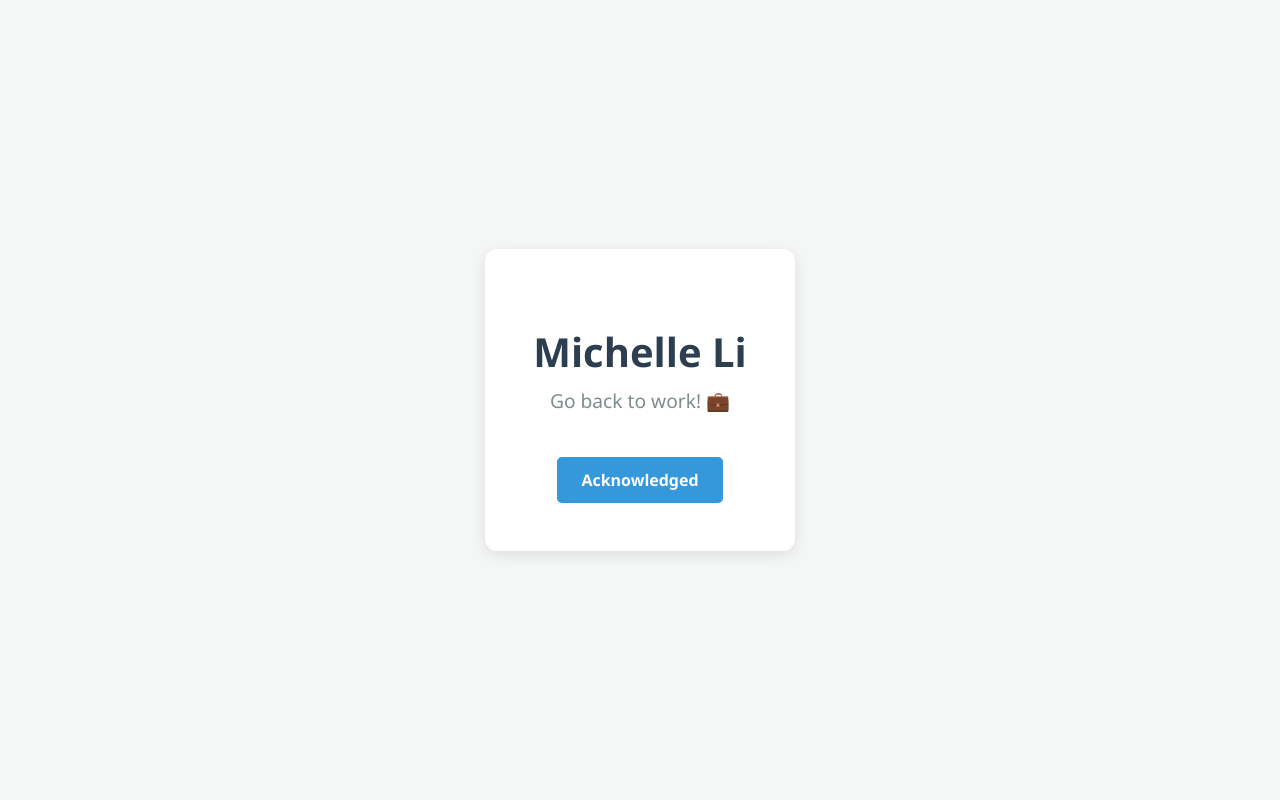
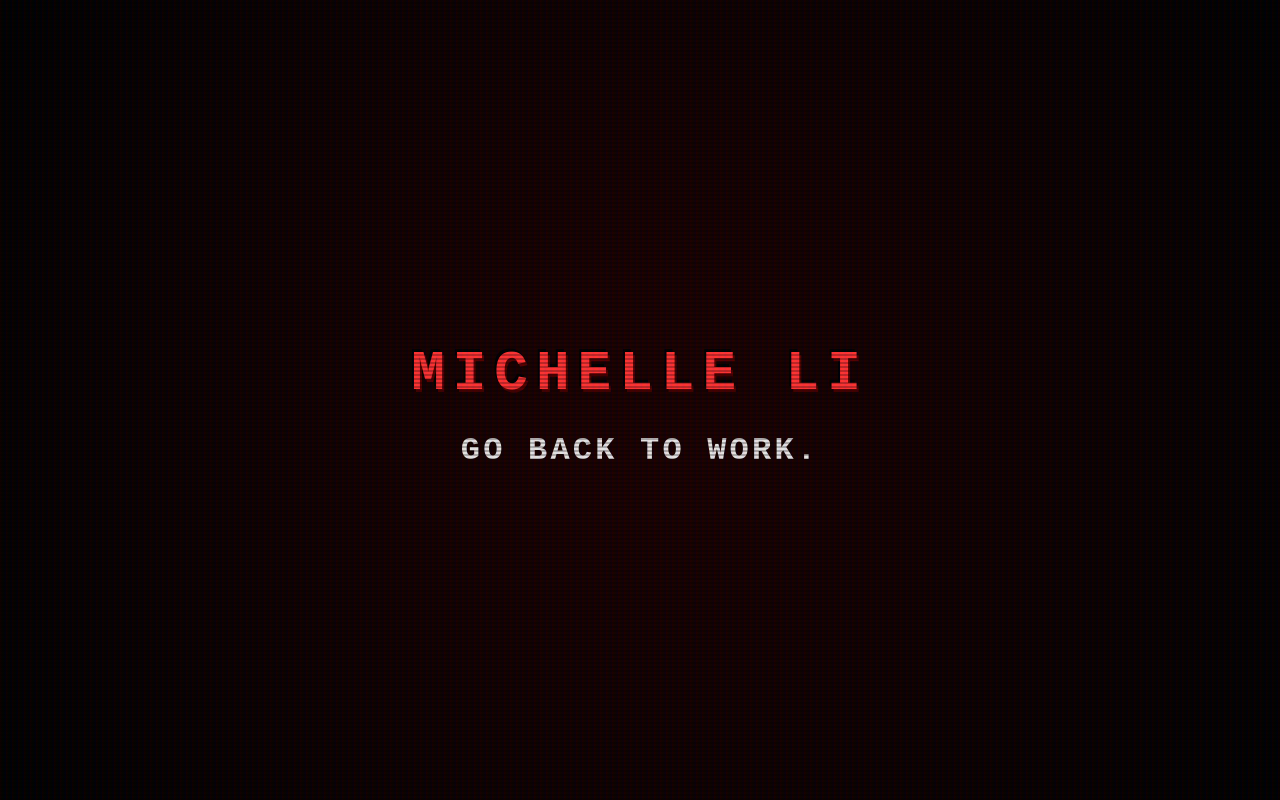
Before and after one commit to oyfel/stella, a plain HTML site: page index.html in a window 1280 px wide. Drawn offline with Linux system fonts and the light colour scheme.

Commit message:
Update index.html

```diff
--- a/index.html
+++ b/index.html
@@ -3,56 +3,101 @@
 <head>
     <meta charset="UTF-8">
     <meta name="viewport" content="width=device-width, initial-scale=1.0">
-    <title>Message for Michelle</title>
+    <title>THEY ARE WATCHING</title>
     <style>
         body {
-            font-family: 'Segoe UI', Tahoma, Geneva, Verdana, sans-serif;
-            background-color: #f4f7f6;
+            background-color: #050505;
+            color: #ff3333;
+            font-family: 'Courier New', Courier, monospace;
             display: flex;
             justify-content: center;
             align-items: center;
             height: 100vh;
             margin: 0;
+            overflow: hidden;
+            background-image: radial-gradient(circle, #1a0000 10%, #000000 100%);
         }
+
         .container {
             text-align: center;
-            background-color: #ffffff;
-            padding: 3rem;
-            border-radius: 12px;
-            box-shadow: 0 4px 15px rgba(0, 0, 0, 0.1);
+            position: relative;
         }
+
         h1 {
-            color: #2c3e50;
-            font-size: 2.5rem;
-            margin-bottom: 0.5rem;
+            font-size: 3.5rem;
+            text-transform: uppercase;
+            letter-spacing: 0.5rem;
+            margin-bottom: 10px;
+            animation: glitch 1s linear infinite;
+            text-shadow: 0 0 10px rgba(255, 0, 0, 0.7);
         }
-        p {
-            color: #7f8c8d;
-            font-size: 1.2rem;
-            margin-top: 0;
+
+        h2 {
+            font-size: 2rem;
+            color: #ffffff;
+            letter-spacing: 0.2rem;
+            text-shadow: 0 0 8px rgba(255, 255, 255, 0.6);
+            opacity: 0.8;
+            animation: flicker 2s infinite alternate;
         }
-        .btn {
-            display: inline-block;
-            margin-top: 1.5rem;
-            padding: 0.75rem 1.5rem;
-            background-color: #3498db;
-            color: white;
-            text-decoration: none;
-            border-radius: 5px;
-            font-weight: bold;
-            transition: background-color 0.2s;
+
+        /* Scanline Overlay effect */
+        body::before {
+            content: " ";
+            display: block;
+            position: absolute;
+            top: 0; left: 0; bottom: 0; right: 0;
+            background: linear-gradient(rgba(18, 16, 16, 0) 50%, rgba(0, 0, 0, 0.25) 50%), linear-gradient(90deg, rgba(255, 0, 0, 0.06), rgba(0, 255, 0, 0.02), rgba(0, 0, 255, 0.06));
+            z-index: 2;
+            background-size: 100% 4px, 6px 100%;
+            pointer-events: none;
         }
-        .btn:hover {
-            background-color: #2980b9;
+
+        /* Glitch Effect */
+        @keyframes glitch {
+            0% {
+                text-shadow: 2px 3px 0 #550000, -2px -3px 0 #000;
+                transform: translate(0px, 0px);
+            }
+            15% {
+                text-shadow: 4px -2px 0 #ff0000, -3px 2px 0 #111;
+                transform: translate(-2px, 1px);
+            }
+            30% {
+                text-shadow: -3px 3px 0 #aa0000, 2px -2px 0 #222;
+                transform: translate(2px, -1px);
+            }
+            45% {
+                text-shadow: 1px -3px 0 #ff3333, -1px 3px 0 #000;
+                transform: translate(-1px, -2px);
+            }
+            60% {
+                text-shadow: 3px 2px 0 #770000, -2px -1px 0 #333;
+                transform: translate(1px, 2px);
+            }
+            100% {
+                text-shadow: 2px -2px 0 #ff0000, -1px 2px 0 #000;
+                transform: translate(0px, 0px);
+            }
+        }
+
+        /* Flickering Text Effect */
+        @keyframes flicker {
+            0%, 19%, 21%, 23%, 25%, 54%, 56%, 100% {
+                opacity: 0.9;
+            }
+            20%, 24%, 55% {
+                opacity: 0.2;
+                text-shadow: none;
+            }
         }
     </style>
 </head>
 <body>
 
     <div class="container">
-        <h1>Michelle Li</h1>
-        <p>Go back to work! 💼</p>
-        <a href="#" class="btn" onclick="alert('Seriously, those emails won\'t answer themselves!')">Acknowledged</a>
+        <h1>MICHELLE LI</h1>
+        <h2>GO BACK TO WORK.</h2>
     </div>
 
 </body>
```
